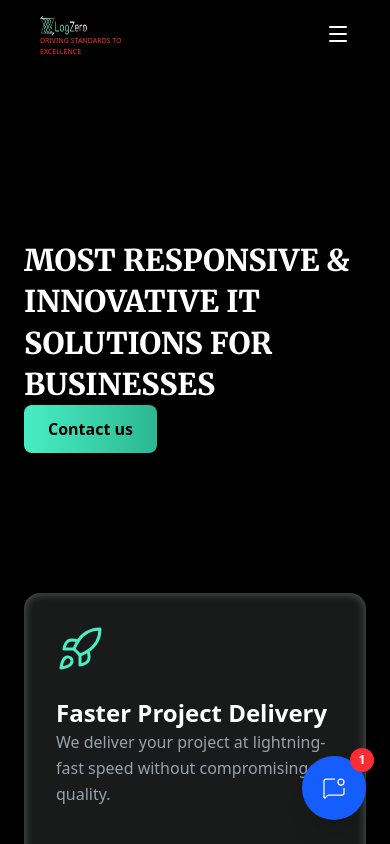
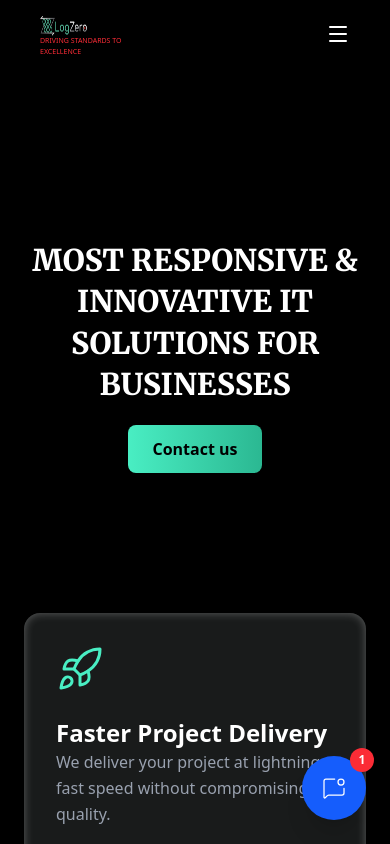
Before and after one commit to Mrfrost1304/Logzero, a React (Vite) app: page / in a window 390 px wide. Shown: the top 844 px of the page. Built offline with nearby package versions, Linux system fonts and the light colour scheme; a web font is replaced by a local one.

Commit message:
minor commit

```diff
--- a/src/Components/Homepage/HeroSection.jsx
+++ b/src/Components/Homepage/HeroSection.jsx
@@ -14,11 +14,11 @@ const HeroSection = () => {
       <div className="max-w-[1400px] mx-auto w-full px-6">
 
         {/* Left Content */}
-        <div className="pt-60">
-          <h1 className="text-3xl md:text-4xl lg:text-5xl font-extrabold leading-snug font-Merriweather">
+        <div className="pt-60 flex flex-col justify-center">
+          <h1 className="text-center md:text-left text-3xl md:text-4xl lg:text-5xl font-extrabold leading-snug font-Merriweather">
             MOST RESPONSIVE & <br /> INNOVATIVE IT <br /> SOLUTIONS FOR <br /> BUSINESSES
           </h1>
-          <Link to='/get-in-touch'>
+          <Link to='/get-in-touch' className='text-center md:text-left pt-5'>
           <button className="bg-gradient-to-r from-[#49eec3] to-[#2bb892] text-black font-semibold px-6 py-3 rounded-lg shadow-md w-fit hover:opacity-90 transition cursor-pointer">
             Contact us
           </button>
```
Also changed, not shown: src/main.jsx (+6 -6 lines).
